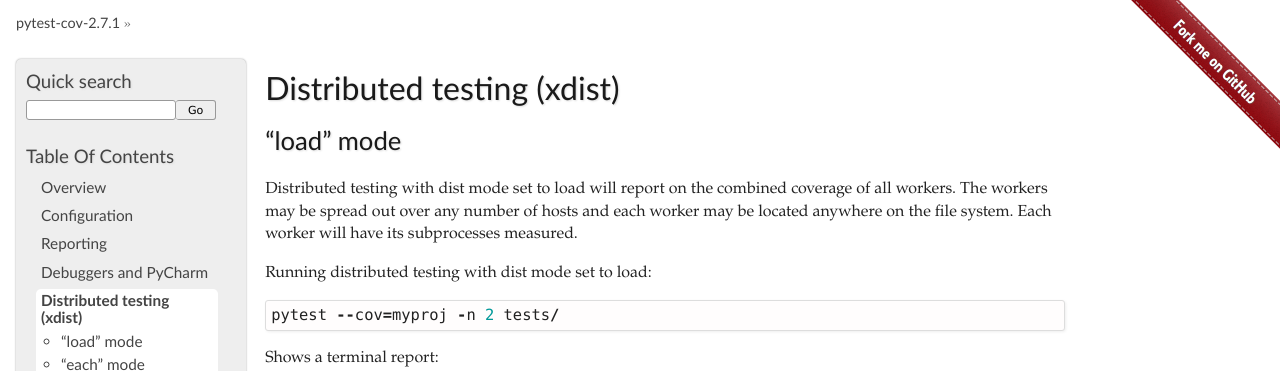
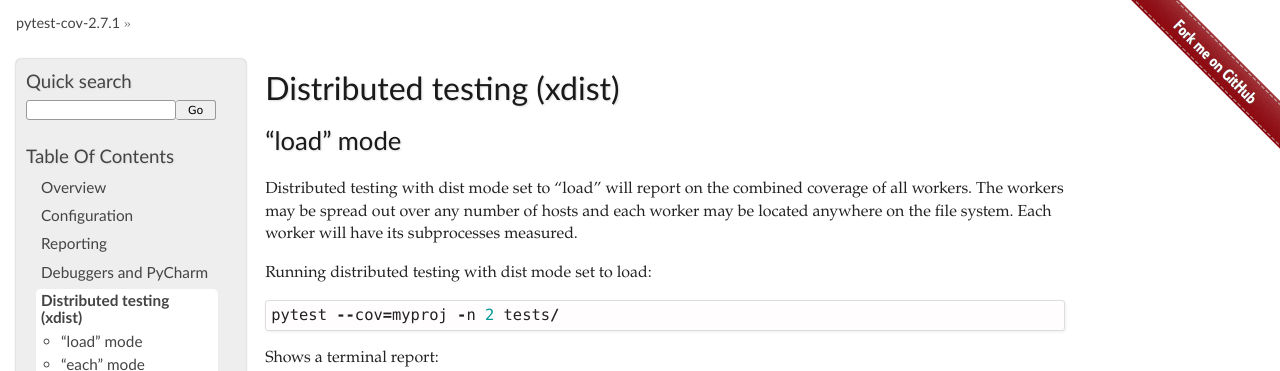
Before and after one commit to pytest-dev/pytest-cov, a Sphinx documentation site: the page built from docs/xdist.rst, in a window 1280 px wide and 900 px high. Shown: the top 371 px of the window. Built offline with Sphinx 7.4.7, drawn with Linux system fonts in a browser that asks for light colours.

```diff
--- a/docs/xdist.rst
+++ b/docs/xdist.rst
@@ -5,7 +5,7 @@ Distributed testing (xdist)
 "load" mode
 ===========
 
-Distributed testing with dist mode set to load will report on the combined coverage of all workers.
+Distributed testing with dist mode set to "load" will report on the combined coverage of all workers.
 The workers may be spread out over any number of hosts and each worker may be located anywhere on the
 file system.  Each worker will have its subprocesses measured.
 
```
